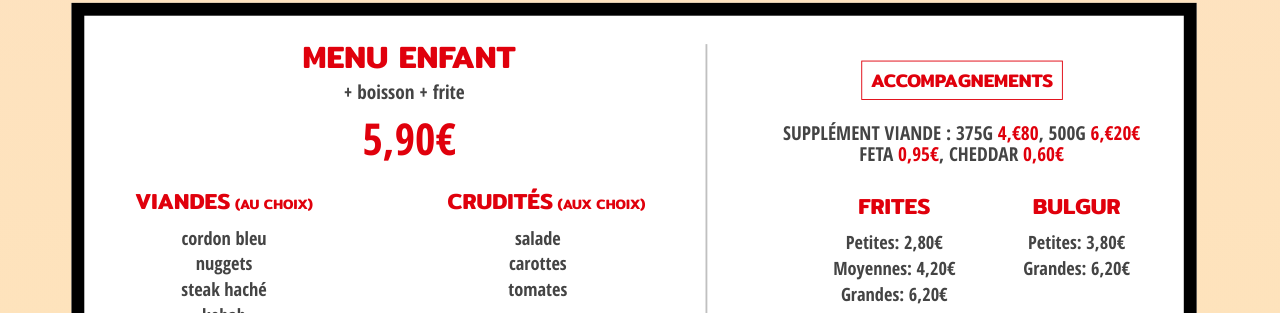
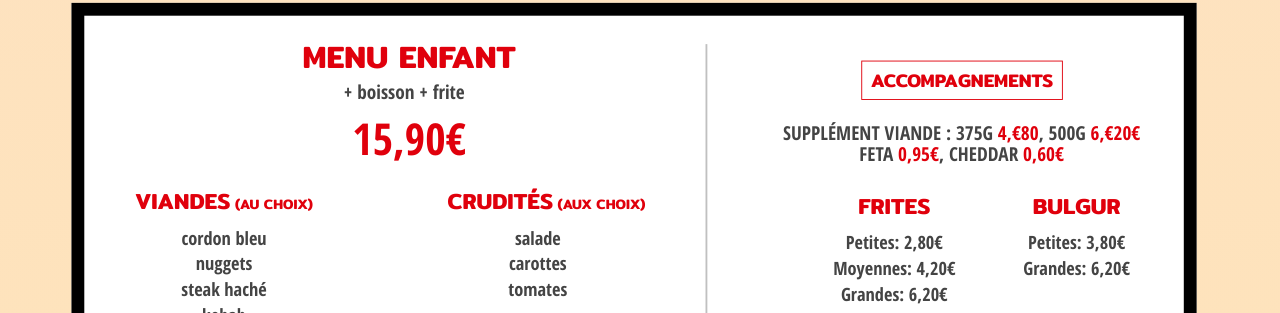
Before and after one commit to lexoyo/excellence-kebab, a Jekyll site: the page built from menus.md, in a window 1280 px wide and 900 px high, scrolled down 3959 px. Shown: the part 152-465 px from the top of the window. Built offline with Jekyll 4.4.1, drawn with Linux system fonts in a browser that asks for light colours.

Commit message:
Create _config.yml

```diff
--- a/_config.yml
+++ b/_config.yml
@@ -10,4 +10,4 @@ Tacos 3: '13,20€'
 Excellence Kebab: '11,20€'
 Excellence Durum x2: '13,20€'
 Soupe de lentille: '4,60€'
-Menu enfant: '5,90€'
+Menu enfant: '15,90€'
```
